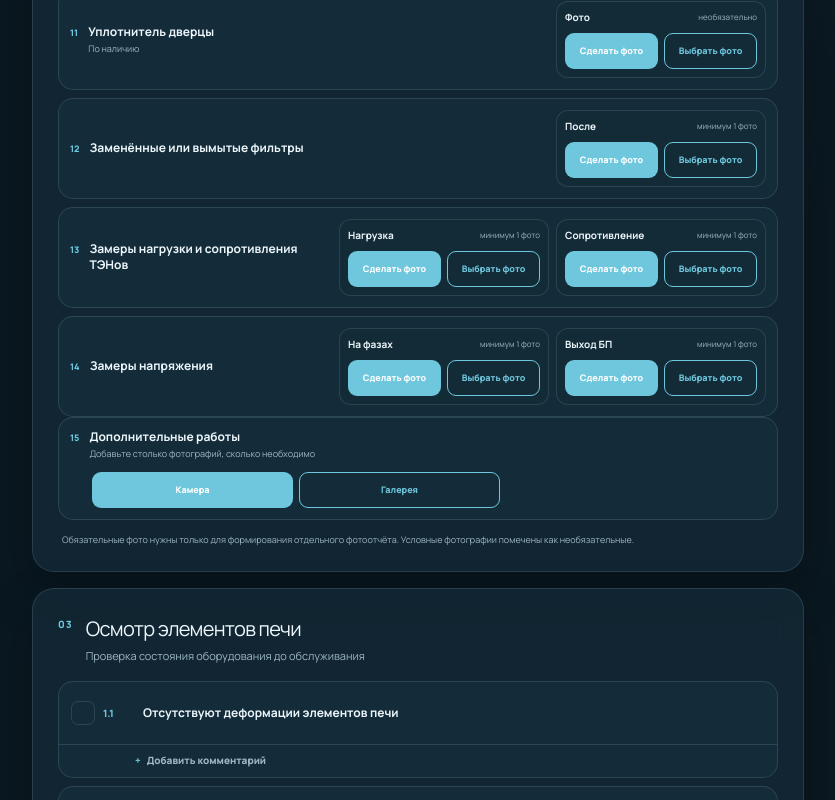
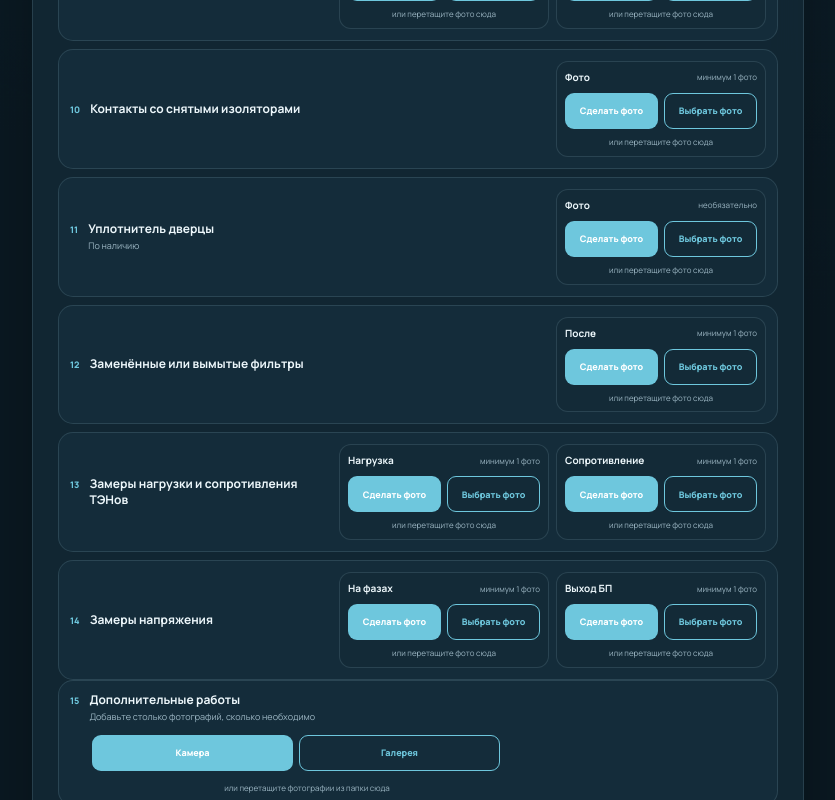
Before and after one commit to sbutovdodo-creator/service-to-reports, a Next.js app: page /to/ovens in a window 1280 px wide. Shown: the part 2080-2880 px from the top of the page, without its empty margins (222-1057 px from the left). Built offline with nearby package versions, Linux system fonts and the light colour scheme.

Commit message:
Add drag and drop photo uploads

```diff
--- a/app/globals.css
+++ b/app/globals.css
@@ -243,7 +243,8 @@ footer { padding-top: 20px; border-top: 1px solid var(--line); color: var(--mute
 .photo-requirement-copy strong { font-size: 12px; line-height: 1.35; }
 .photo-requirement-copy small { color: var(--muted); font-size: 9px; line-height: 1.3; }
 .photo-slot-list { display: flex; flex-wrap: wrap; justify-content: flex-end; gap: 7px; }
-.photo-slot-group { min-width: 210px; max-width: 430px; padding: 8px; display: grid; gap: 8px; border: 1px solid var(--line); border-radius: 12px; background: var(--surface); }
+.photo-slot-group { min-width: 210px; max-width: 430px; padding: 8px; display: grid; gap: 8px; border: 1px solid var(--line); border-radius: 12px; background: var(--surface); transition: border-color 140ms ease, background 140ms ease, box-shadow 140ms ease; }
+.photo-slot-group.is-dragging, .extra-photo-row.is-dragging { border-color: var(--accent); background: color-mix(in srgb, var(--accent) 11%, var(--surface-strong)); box-shadow: 0 0 0 3px color-mix(in srgb, var(--accent) 18%, transparent); }
 .photo-slot-group-heading { display: flex; align-items: center; justify-content: space-between; gap: 10px; }
 .photo-slot-group-heading strong { font-size: 10px; }
 .photo-slot-group-heading small { color: var(--muted); font-size: 8px; }
@@ -260,9 +261,11 @@ footer { padding-top: 20px; border-top: 1px solid var(--line); color: var(--mute
 .camera-action { border: 0; background: var(--accent); color: #fff; }
 .gallery-action { border: 1px solid var(--accent); background: transparent; color: var(--accent); }
 .camera-action input, .gallery-action input { position: absolute; width: 1px; height: 1px; opacity: 0; }
+.photo-drop-hint { display: block; color: var(--muted); text-align: center; font-size: 8px; line-height: 1.35; }
 .photo-slot > button { width: 22px; height: 22px; padding: 0; position: absolute; z-index: 2; top: -6px; right: -6px; border: 1px solid var(--line); border-radius: 50%; background: var(--surface-strong); color: var(--text); font-size: 14px; line-height: 1; cursor: pointer; }
 .extra-photo-row { grid-template-columns: 1fr; align-items: stretch; }
 .extra-photo-actions { max-width: 430px; padding-left: 22px; }
+.extra-photo-row > .photo-drop-hint { max-width: 430px; margin-left: 22px; }
 .extra-photo-grid { padding-left: 22px; display: grid; grid-template-columns: repeat(auto-fit, minmax(210px, 1fr)); gap: 8px; }
 .photo-storage-note { margin: 13px 4px 0; color: var(--muted); font-size: 9px; line-height: 1.45; }
 .act-entry-groups { display: grid; gap: 13px; }
@@ -308,6 +311,10 @@ footer { padding-top: 20px; border-top: 1px solid var(--line); color: var(--mute
 @media (max-width: 380px) {
   .compact-field-grid { grid-template-columns: 1fr; }
   .compact-field-grid .field > span { min-height: 0; }
+}
+
+@media (pointer: coarse) {
+  .photo-drop-hint { display: none; }
 }
 
 /* Oven checklist */
--- a/app/to/ovens/page.tsx
+++ b/app/to/ovens/page.tsx
@@ -1,6 +1,6 @@
 "use client";
 
-import { ChangeEvent, FormEvent, useEffect, useMemo, useState } from "react";
+import { ChangeEvent, DragEvent, FormEvent, useEffect, useMemo, useState } from "react";
 import { ovenChecklist } from "./checklist";
 import { siteGroups, siteObjects } from "./objects";
 import { allPhotoSlots, photoRequirements, requiredPhotoSlots } from "./photos";
@@ -33,6 +33,7 @@ const ACT_ENTRIES_KEY = "oven-act-entries-draft-v1";
 const STEP_KEY = "oven-maintenance-step-v1";
 const EXTRA_PHOTO_PREFIX = "extra-work-";
 const SLOT_PHOTO_SEPARATOR = "--photo-";
+const IMAGE_FILE_EXTENSION = /\.(?:avif|heic|heif|jpe?g|png|webp)$/i;
 const technicians = ["Давыдов Алексей", "Кусков Сергей", "Пахомов Александр", "Рубцов Алексей", "Фефелов Сергей", "Эсанов Бахром", "Эсанбоев Анвар"];
 const ovenModels = ["XLT3240", "Robochef", "Zanolli 11/65", "Turbochef"];
 
@@ -81,6 +82,7 @@ export default function OvenMaintenancePage() {
   const [photos, setPhotos] = useState<Record<string, StoredPhoto>>({});
   const [photoError, setPhotoError] = useState("");
   const [processingPhoto, setProcessingPhoto] = useState<string | null>(null);
+  const [extraDragActive, setExtraDragActive] = useState(false);
 
   useEffect(() => {
     const savedTheme = window.localStorage.getItem("to-theme") as Theme | null;
@@ -162,9 +164,7 @@ export default function OvenMaintenancePage() {
     setChecklist((current) => ({ ...current, [itemId]: { ...current[itemId], ...patch } }));
   }
 
-  async function handlePhotoChange(slotKey: string, event: ChangeEvent<HTMLInputElement>) {
-    const files = Array.from(event.target.files ?? []);
-    event.target.value = "";
+  async function addFilesToSlot(slotKey: string, files: File[]) {
     if (!files.length) return;
     setProcessingPhoto(slotKey);
     setPhotoError("");
@@ -184,6 +184,25 @@ export default function OvenMaintenancePage() {
       }
     }
     setProcessingPhoto(null);
+  }
+
+  async function handlePhotoChange(slotKey: string, event: ChangeEvent<HTMLInputElement>) {
+    const files = Array.from(event.target.files ?? []);
+    event.target.value = "";
+    await addFilesToSlot(slotKey, files);
+  }
+
+  function acceptedDroppedImages(files: File[]) {
+    return files.filter((file) => file.type.startsWith("image/") || IMAGE_FILE_EXTENSION.test(file.name));
+  }
+
+  async function handleDroppedPhotos(slotKey: string, files: File[]) {
+    const images = acceptedDroppedImages(files);
+    if (!images.length) {
+      setPhotoError("Перетаскивать можно только файлы изображений.");
+      return;
+    }
+    await addFilesToSlot(slotKey, images);
   }
 
   async function deletePhoto(key: string) {
@@ -212,9 +231,7 @@ export default function OvenMaintenancePage() {
     });
   }
 
-  async function addExtraPhotos(event: ChangeEvent<HTMLInputElement>) {
-    const files = Array.from(event.target.files ?? []);
-    event.target.value = "";
+  async function addFilesToExtraPhotos(files: File[]) {
     for (const [index, file] of files.entries()) {
       const key = `${EXTRA_PHOTO_PREFIX}${Date.now()}-${index}-${Math.random().toString(36).slice(2, 7)}`;
       setProcessingPhoto(key);
@@ -229,6 +246,23 @@ export default function OvenMaintenancePage() {
       }
     }
     setProcessingPhoto(null);
+  }
+
+  async function addExtraPhotos(event: ChangeEvent<HTMLInputElement>) {
+    const files = Array.from(event.target.files ?? []);
+    event.target.value = "";
+    await addFilesToExtraPhotos(files);
+  }
+
+  async function handleExtraPhotoDrop(event: DragEvent<HTMLElement>) {
+    event.preventDefault();
+    setExtraDragActive(false);
+    const images = acceptedDroppedImages(Array.from(event.dataTransfer.files));
+    if (!images.length) {
+      setPhotoError("Перетаскивать можно только файлы изображений.");
+      return;
+    }
+    await addFilesToExtraPhotos(images);
   }
 
   function updateActEntry(section: keyof ActEntries, index: number, value: string) {
@@ -392,13 +426,20 @@ export default function OvenMaintenancePage() {
         <section className="checklist-section photo-report-section" aria-labelledby="photo-report-title">
           <div className="checklist-section-heading"><span>02</span><div><h2 id="photo-report-title">Обязательные фотографии</h2><p>{completedRequiredPhotos} из {requiredPhotoSlots.length} обязательных фото добавлено</p></div></div>
           <div className="photo-progress" aria-hidden="true"><span style={{ width: `${requiredPhotoSlots.length ? completedRequiredPhotos / requiredPhotoSlots.length * 100 : 0}%` }} /></div>
-          <div className="photo-requirements">{photoRequirements.map((requirement, index) => <PhotoRequirementRow requirement={requirement} index={index} photos={photos} processingPhoto={processingPhoto} onChange={handlePhotoChange} onDelete={deletePhoto} key={requirement.id} />)}</div>
-          <article className="photo-requirement-row extra-photo-row">
+          <div className="photo-requirements">{photoRequirements.map((requirement, index) => <PhotoRequirementRow requirement={requirement} index={index} photos={photos} processingPhoto={processingPhoto} onChange={handlePhotoChange} onDropFiles={handleDroppedPhotos} onDelete={deletePhoto} key={requirement.id} />)}</div>
+          <article
+            className={`photo-requirement-row extra-photo-row${extraDragActive ? " is-dragging" : ""}`}
+            onDragEnter={(event) => { if (event.dataTransfer.types.includes("Files")) { event.preventDefault(); setExtraDragActive(true); } }}
+            onDragOver={(event) => { if (event.dataTransfer.types.includes("Files")) { event.preventDefault(); event.dataTransfer.dropEffect = "copy"; setExtraDragActive(true); } }}
+            onDragLeave={(event) => { if (!(event.relatedTarget instanceof Node) || !event.currentTarget.contains(event.relatedTarget)) setExtraDragActive(false); }}
+            onDrop={handleExtraPhotoDrop}
+          >
             <div className="photo-requirement-copy"><span>{String(photoRequirements.length + 1).padStart(2, "0")}</span><div><strong>Дополнительные работы</strong><small>Добавьте столько фотографий, сколько необходимо</small></div></div>
             <div className="extra-photo-actions">
               <label className="camera-action">Камера<input type="file" accept="image/*,.heic,.heif,.avif,.webp" capture="environment" onChange={addExtraPhotos} /></label>
               <label className="gallery-action">Галерея<input type="file" accept="image/*,.heic,.heif,.avif,.webp" multiple onChange={addExtraPhotos} /></label>
             </div>
+            <span className="photo-drop-hint">или перетащите фотографии из папки сюда</span>
             {extraPhotos.length > 0 && <div className="extra-photo-grid">{extraPhotos.map((photo, index) => <PhotoPreviewCard photo={photo} label={`Фото ${index + 1}`} onDelete={deletePhoto} key={photo.key} />)}</div>}
           </article>
           {photoError && <p className="pdf-error" role="alert">{photoError}</p>}
@@ -438,7 +479,7 @@ export default function OvenMaintenancePage() {
   );
 }
 
-function PhotoRequirementRow({ requirement, index, photos, processingPhoto, onChange, onDelete }: { requirement: (typeof photoRequirements)[number]; index: number; photos: Record<string, StoredPhoto>; processingPhoto: string | null; onChange: (key: string, event: ChangeEvent<HTMLInputElement>) => void; onDelete: (key: string) => void; }) {
+function PhotoRequirementRow({ requirement, index, photos, processingPhoto, onChange, onDropFiles, onDelete }: { requirement: (typeof photoRequirements)[number]; index: number; photos: Record<string, StoredPhoto>; processingPhoto: string | null; onChange: (key: string, event: ChangeEvent<HTMLInputElement>) => void; onDropFiles: (key: string, files: File[]) => void; onDelete: (key: string) => void; }) {
   return (
     <article className="photo-requirement-row">
       <div className="photo-requirement-copy"><span>{String(index + 1).padStart(2, "0")}</span><div><strong>{requirement.title}</strong>{requirement.note && <small>{requirement.note}</small>}</div></div>
@@ -446,15 +487,22 @@ function PhotoRequirementRow({ requirement, index, photos, processingPhoto, onCh
         const slotPhotos = Object.values(photos)
           .filter((photo) => photo.key === slot.key || photo.key.startsWith(`${slot.key}${SLOT_PHOTO_SEPARATOR}`))
           .sort((left, right) => left.key === slot.key ? -1 : right.key === slot.key ? 1 : left.updatedAt - right.updatedAt);
-        return <PhotoSlotGroup slot={slot} photos={slotPhotos} processing={processingPhoto === slot.key} onChange={onChange} onDelete={onDelete} key={slot.key} />;
+        return <PhotoSlotGroup slot={slot} photos={slotPhotos} processing={processingPhoto === slot.key} onChange={onChange} onDropFiles={onDropFiles} onDelete={onDelete} key={slot.key} />;
       })}</div>
     </article>
   );
 }
 
-function PhotoSlotGroup({ slot, photos, processing, onChange, onDelete }: { slot: (typeof photoRequirements)[number]["slots"][number]; photos: StoredPhoto[]; processing: boolean; onChange: (key: string, event: ChangeEvent<HTMLInputElement>) => void; onDelete: (key: string) => void; }) {
+function PhotoSlotGroup({ slot, photos, processing, onChange, onDropFiles, onDelete }: { slot: (typeof photoRequirements)[number]["slots"][number]; photos: StoredPhoto[]; processing: boolean; onChange: (key: string, event: ChangeEvent<HTMLInputElement>) => void; onDropFiles: (key: string, files: File[]) => void; onDelete: (key: string) => void; }) {
+  const [dragActive, setDragActive] = useState(false);
   return (
-    <div className={`photo-slot-group${photos.length ? " has-photos" : ""}`}>
+    <div
+      className={`photo-slot-group${photos.length ? " has-photos" : ""}${dragActive ? " is-dragging" : ""}`}
+      onDragEnter={(event) => { if (event.dataTransfer.types.includes("Files")) { event.preventDefault(); setDragActive(true); } }}
+      onDragOver={(event) => { if (event.dataTransfer.types.includes("Files")) { event.preventDefault(); event.dataTransfer.dropEffect = "copy"; setDragActive(true); } }}
+      onDragLeave={(event) => { if (!(event.relatedTarget instanceof Node) || !event.currentTarget.contains(event.relatedTarget)) setDragActive(false); }}
+      onDrop={(event) => { event.preventDefault(); setDragActive(false); onDropFiles(slot.key, Array.from(event.dataTransfer.files)); }}
+    >
       <div className="photo-slot-group-heading">
         <strong>{slot.label}</strong>
         <small>{photos.length ? `${photos.length} фото` : slot.required ? "минимум 1 фото" : "необязательно"}</small>
@@ -463,6 +511,7 @@ function PhotoSlotGroup({ slot, photos, processing, onChange, onDelete }: { slot
         <label className="camera-action">{processing ? "Обработка…" : photos.length ? "Ещё с камеры" : "Сделать фото"}<input type="file" accept="image/*,.heic,.heif,.avif,.webp" capture="environment" onChange={(event) => onChange(slot.key, event)} disabled={processing} /></label>
         <label className="gallery-action">{photos.length ? "Добавить фото" : "Выбрать фото"}<input type="file" accept="image/*,.heic,.heif,.avif,.webp" multiple onChange={(event) => onChange(slot.key, event)} disabled={processing} /></label>
       </div>
+      <span className="photo-drop-hint">или перетащите фото сюда</span>
       {photos.length > 0 && <div className="photo-slot-previews">{photos.map((photo, index) => <PhotoPreviewCard photo={photo} label={`${slot.label}, фото ${index + 1}`} onDelete={onDelete} key={photo.key} />)}</div>}
     </div>
   );
```
